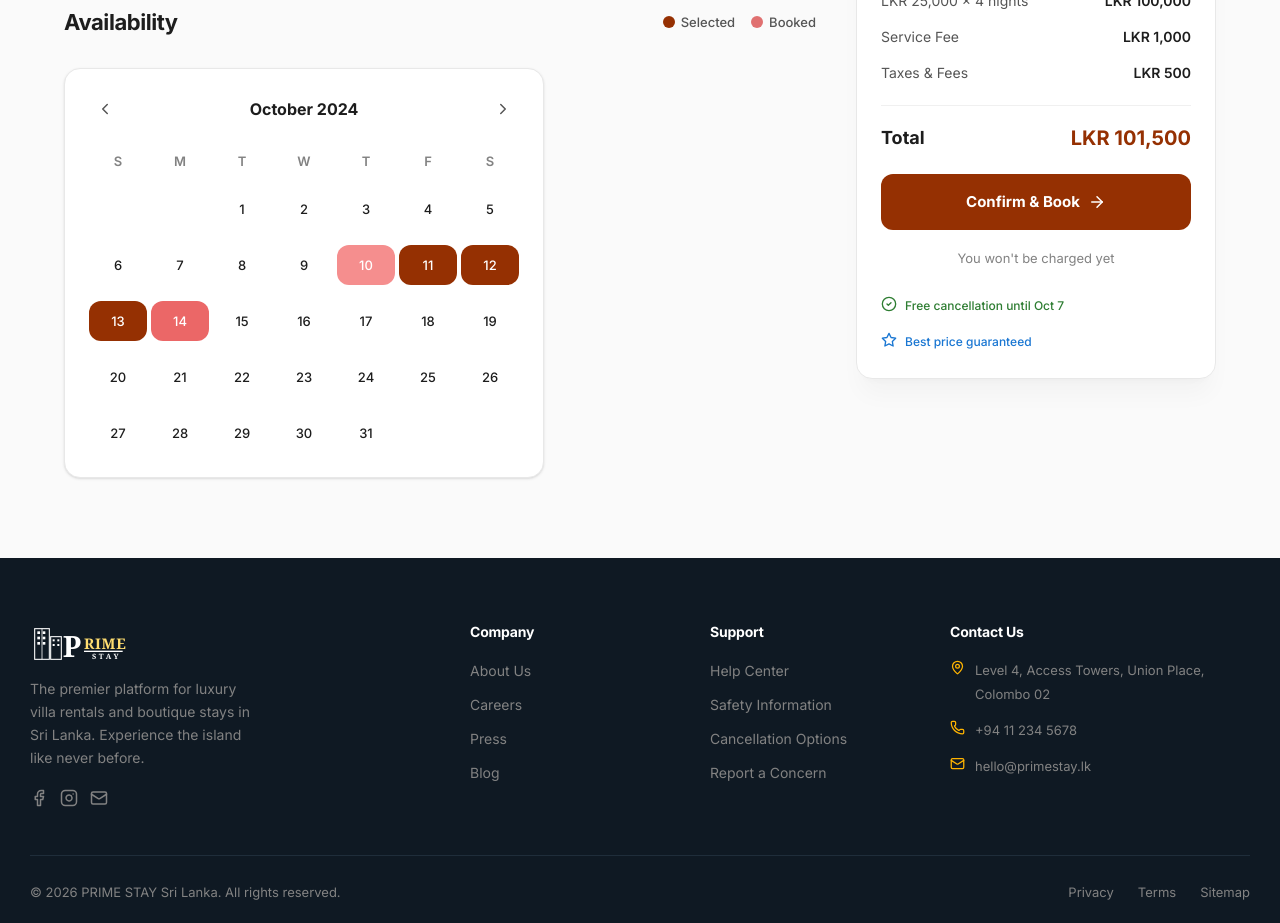
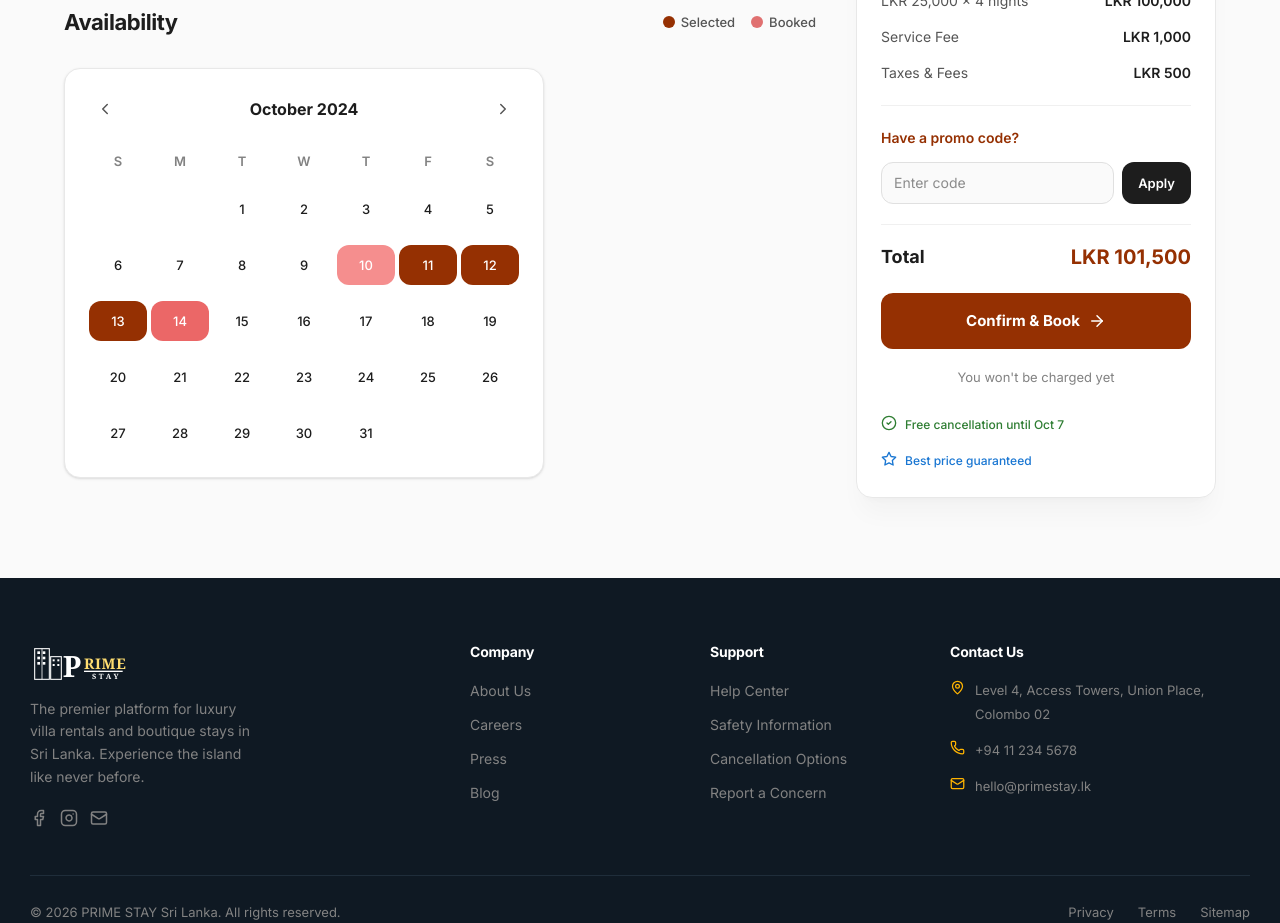
Before and after one commit to Dula0268/b4code-frontend, a Next.js app: page /guest/property/1/room/room-1-1 in a window 1280 px wide. Shown: the part 1240-2163 px from the top of the page. Built offline with nearby package versions, Linux system fonts and the light colour scheme.

Commit message:
feat: Implement to aooly promo code

```diff
--- a/src/components/features/guest/property/room-detail-page.tsx
+++ b/src/components/features/guest/property/room-detail-page.tsx
@@ -320,6 +320,22 @@ export default function RoomDetailPage({ property, room }: { property: PropertyD
                                 </div>
                             </div>
 
+                            <div className="mb-5 pb-5 border-b border-[#f0f0f0]">
+                                <button className="text-[14px] font-semibold text-[#953002] hover:underline bg-transparent border-none p-0 cursor-pointer text-left w-full flex items-center justify-between">
+                                    <span>Have a promo code?</span>
+                                </button>
+                                <div className="mt-3 flex gap-2">
+                                    <input
+                                        type="text"
+                                        placeholder="Enter code"
+                                        className="flex-1 w-full px-3 py-2 border border-[#e0e0e0] rounded-xl text-[14px] outline-none focus:border-[#953002] transition-colors bg-[#fafafa]"
+                                    />
+                                    <button className="px-4 py-2 bg-[#1d1d1d] hover:bg-[#333] text-white text-[13px] font-semibold rounded-xl transition-colors cursor-pointer whitespace-nowrap">
+                                        Apply
+                                    </button>
+                                </div>
+                            </div>
+
                             <div className="flex justify-between items-center mb-6">
                                 <span className="text-[18px] font-bold text-[#1d1d1d]">Total</span>
                                 <span className="text-[20px] font-bold text-[#953002]">{formatLKR(room.pricePerNight * 4 + 1500)}</span>
```
